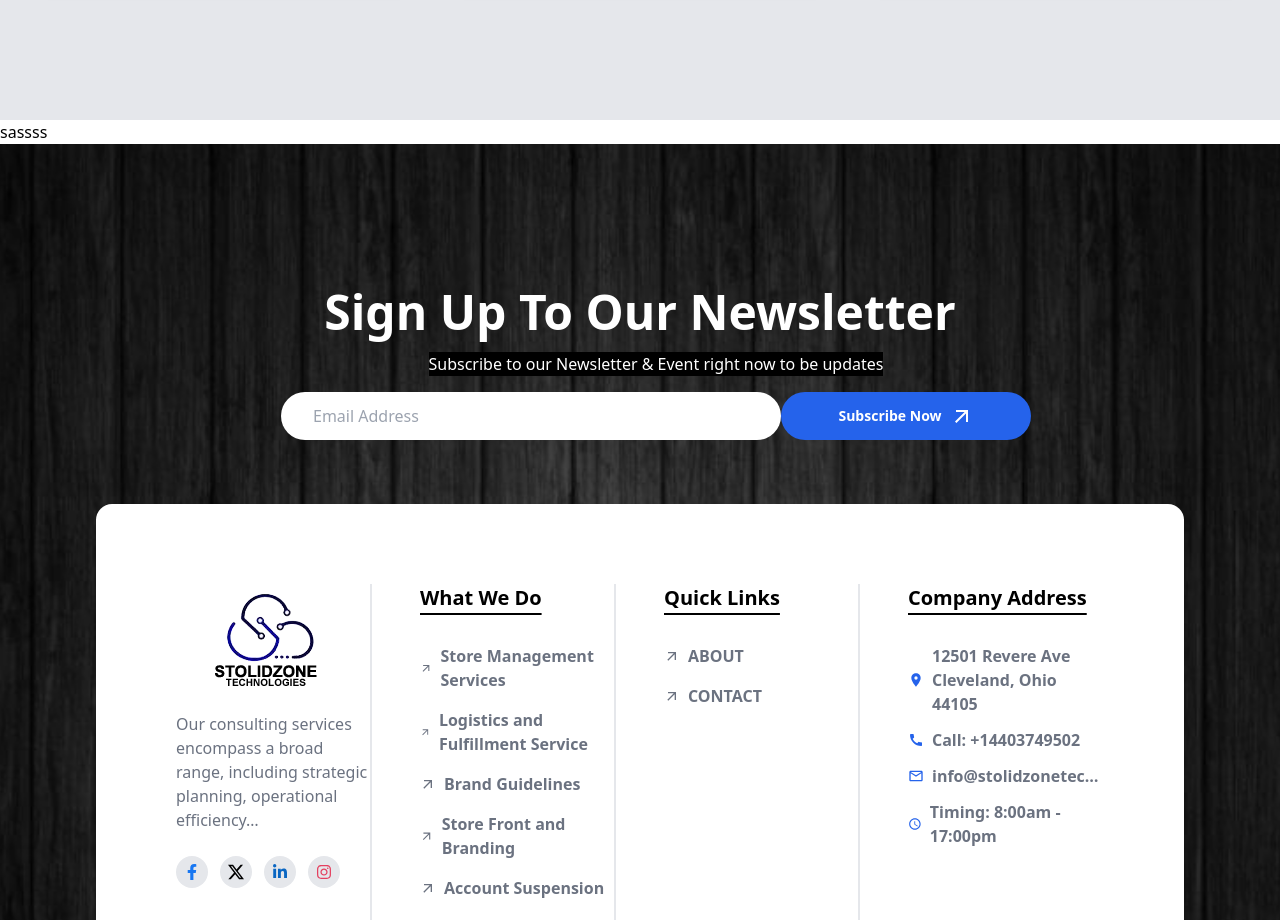
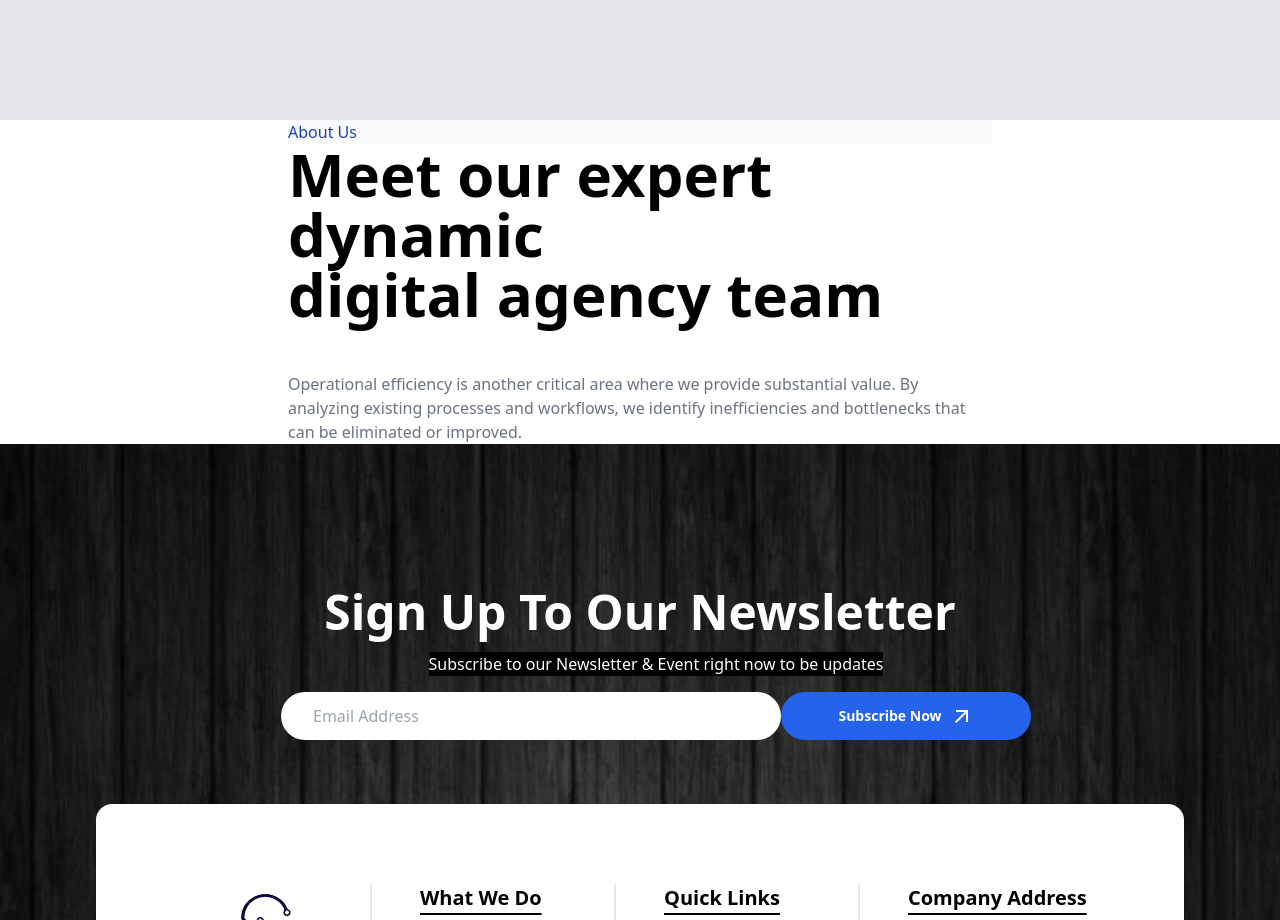
Before and after one commit to M-AmanSiddiqui/Stolid-Zone-Technologies, a React (Vite) app: page / in a window 1280 px wide. Shown: the part 1260-2180 px from the top of the page. Built offline with nearby package versions, Linux system fonts and the light colour scheme.

Commit message:
half work

```diff
--- a/src/HomePage/Components/Agency.jsx
+++ b/src/HomePage/Components/Agency.jsx
@@ -2,8 +2,10 @@
 
 export default function Agency() {
   return (
-    <div>
-      <h1 className="bg-white"> sassss</h1>
+    <div className="bg-white px-72">
+      <h4 className="text-blue-800 bg-gray-50 ">About Us </h4>
+      <h1 className="text-6xl font-semibold">Meet our expert dynamic <br /> digital agency team</h1>
+      <p className="mt-12 text-gray-500">Operational efficiency is another critical area where we provide substantial value. By <br /> analyzing existing processes and workflows, we identify inefficiencies and bottlenecks that <br /> can be eliminated or improved.</p>
     </div>
   )
 }
```
